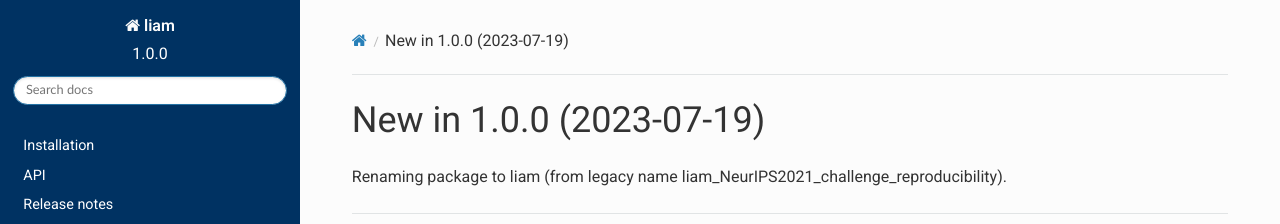
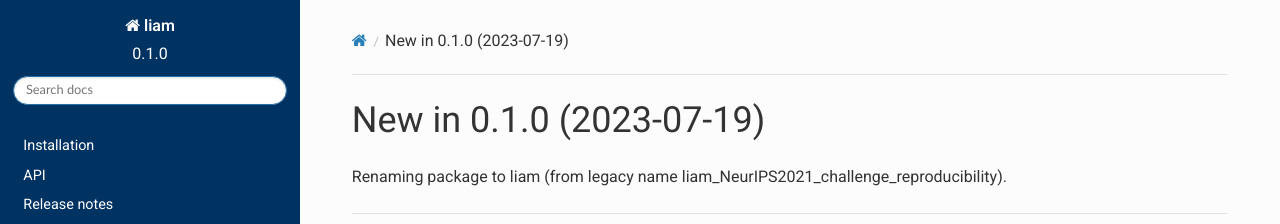
Before and after one commit to ohlerlab/liam, a Sphinx documentation site: the page built from docs/release_notes/v0.1.0.rst, in a window 1280 px wide. Shown: the top 224 px of the page. Built offline with Sphinx 7.4.7 and the Read the Docs theme 2.0.0, drawn with Linux system fonts in a browser that asks for light colours.

```diff
--- a/docs/release_notes/index.rst
+++ b/docs/release_notes/index.rst
@@ -4,11 +4,11 @@ Release notes
 This is the list of changes to liam between each release. Full commit history
 is available in the `commit logs <https://github.com/ohlerlab/liam/commits/>`_.
 
-Version 1.0.0
+Version 0.1.0
 -----------
 .. toctree::
    :maxdepth: 2
-   v1.0.0
+   v0.1.0
    v0.0.2
    v0.0.1
    v0.0.0
--- a/docs/release_notes/v1.0.0.rst
+++ b/docs/release_notes/v0.1.0.rst
@@ -1,3 +1,3 @@
-New in 1.0.0 (2023-07-19)
+New in 0.1.0 (2023-07-19)
 -------------------------
 Renaming package to liam (from legacy name liam_NeurIPS2021_challenge_reproducibility).
--- a/pyproject.toml
+++ b/pyproject.toml
@@ -25,7 +25,7 @@ packages = [
   {include = "liam"},
 ]
 readme = "README.md"
-version = "1.0.0"
+version = "0.1.0"
 
 [tool.poetry.dependencies]
 anndata = ">=0.7.5"
```
Also changed, not shown: README.md (+1 -1 lines).
